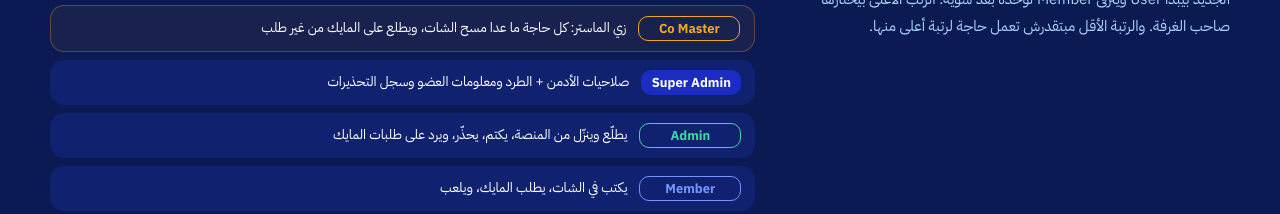
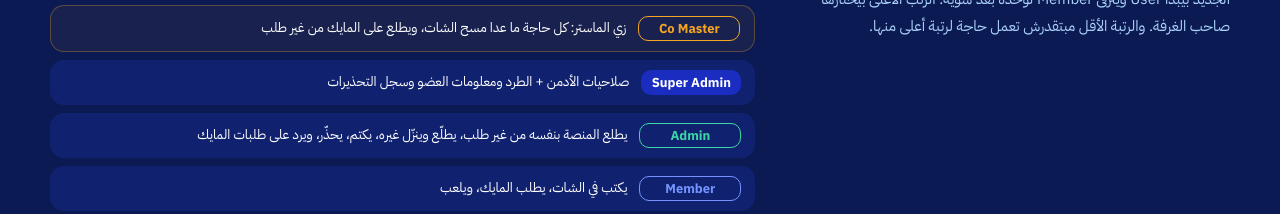
Before and after one commit to laylnaapp-dotcom/laylnaapp-dotcom.github.io, a plain HTML site: page index.html in a window 1280 px wide. Shown: the part 2240-2454 px from the top of the page. Drawn offline with Linux system fonts and the light colour scheme.

Commit message:
Website: Admin takes the stage without a request

```diff
--- a/index.html
+++ b/index.html
@@ -165,7 +165,7 @@ summary{min-height:28px}
         </div>
         <div style="display: flex; align-items: center; gap: 12px; background: #10226f; border-radius: 14px; padding: 10px 14px">
           <span style="flex: 0 0 100px; text-align: center; font-size: 13px; font-weight: 700; color: #3DD6A5; border: 1px solid #3DD6A5; border-radius: 10px; padding: 2px 0">Admin</span>
-          <span style="font-size: 13.5px; color: #FFFFFF; line-height: 1.6">يطلّع وينزّل من المنصة، يكتم، يحذّر، ويرد على طلبات المايك</span>
+          <span style="font-size: 13.5px; color: #FFFFFF; line-height: 1.6">يطلع المنصة بنفسه من غير طلب، يطلّع وينزّل غيره، يكتم، يحذّر، ويرد على طلبات المايك</span>
         </div>
         <div style="display: flex; align-items: center; gap: 12px; background: #10226f; border-radius: 14px; padding: 10px 14px">
           <span style="flex: 0 0 100px; text-align: center; font-size: 13px; font-weight: 700; color: #7692FF; border: 1px solid #7692FF; border-radius: 10px; padding: 2px 0">Member</span>
```
